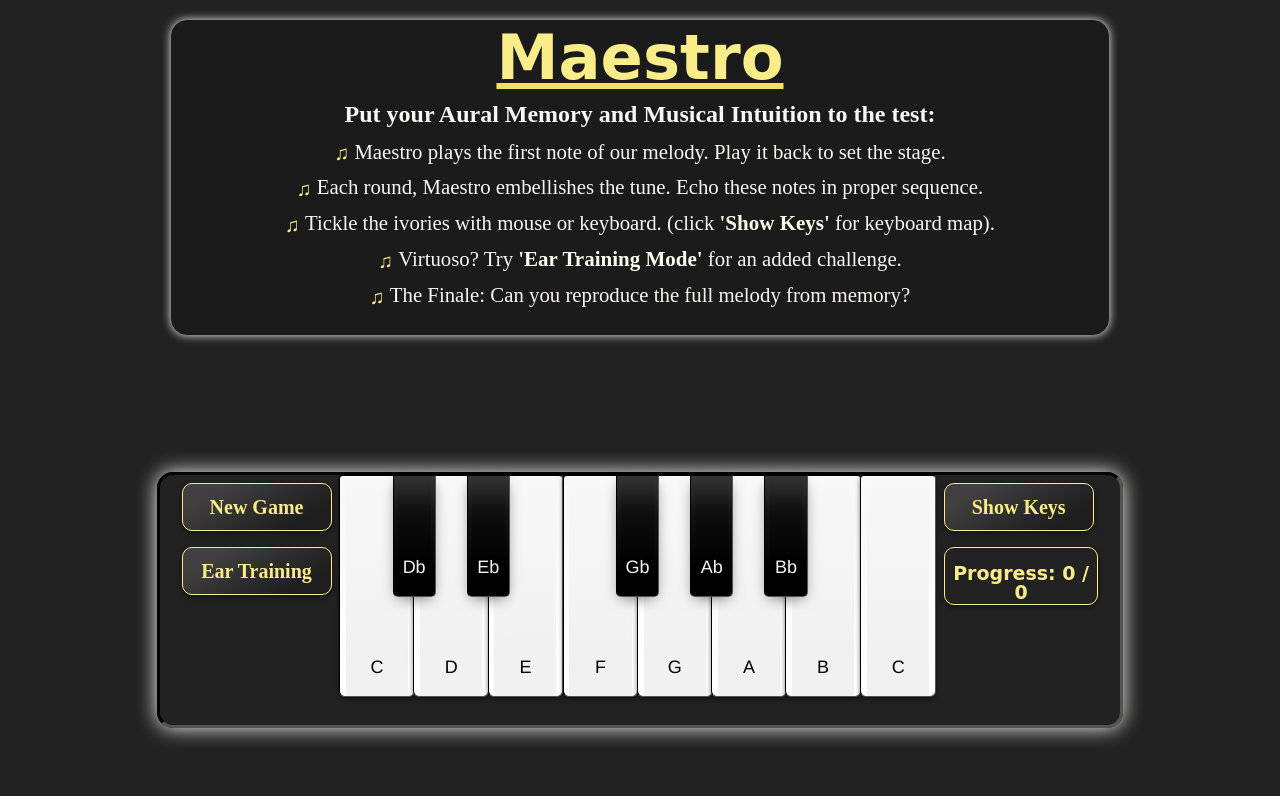
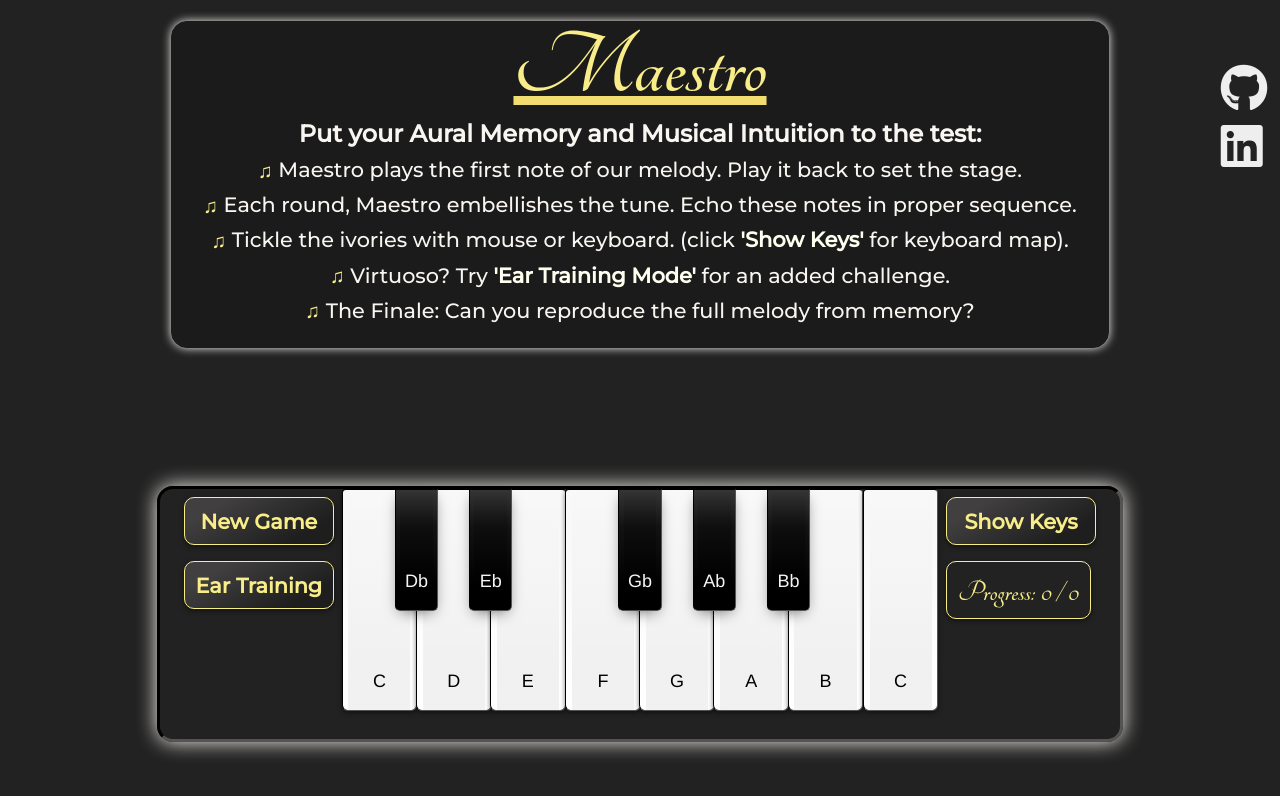
Before and after one commit to LetsGitFunky/Maestro.js, a website built with webpack: page index.html in a window 1280 px wide. Built offline with nearby package versions, Linux system fonts and the light colour scheme; files whose address does not match are found by name.

Commit message:
google fonts, font-awesome links

```diff
--- a/index.html
+++ b/index.html
@@ -6,12 +6,22 @@
     <meta name="viewport" content="width=device-width, initial-scale=1.0" />
     <meta http-equiv="X-UA-Compatible" content="ie=edge" />
     <link rel="stylesheet" href="./dist/main.css" />
-    <link href="https://fonts.googleapis.com/css2?family=Pacifico&display=swap" rel="stylesheet">
+
+    <link rel="preconnect" href="https://fonts.googleapis.com">
+<link rel="preconnect" href="https://fonts.gstatic.com" crossorigin>
+<link href="https://fonts.googleapis.com/css2?family=Montserrat:wght@500&family=Tangerine:wght@700&display=swap" rel="stylesheet">
+
+    <script src="https://kit.fontawesome.com/2687a23fd5.js" crossorigin="anonymous"></script>
     <script src="./dist/main.js"></script>
     <title>Maestro</title>
   </head>
 
   <body>
+    <div class="social-links">
+      <a class="github-links" href="https://github.com/LetsGitFunky" target="_blank"><i class="fa-brands fa-github"></i></a>
+        <a class="linkedin-links" href="https://www.linkedin.com/in/nickjhein/" target="_blank"><i class="fa-brands fa-linkedin"></i></a>
+    </div>
+
     <div class="top-section">
       <section id="instructions">
         <h2>Maestro</h2>
@@ -27,7 +37,6 @@
       </section>
 
       <div id="message" class="message"></div>
-
 
       <div class="keyboard-container">
         <div class="keyboard">
@@ -85,8 +94,5 @@
       </div>
     </div>
   </div>
-
-
 </body>
-
 </html>
--- a/src/styles/main.scss
+++ b/src/styles/main.scss
@@ -1,5 +1,32 @@
 @import "piano.scss";
 @import "_reset.scss";
+
+.social-links {
+    position: fixed;
+    right: 1%;
+    top: 8%;
+    display: flex;
+    flex-direction: column;
+    gap: 10px;
+}
+
+.fa-brands {
+    color: #eee;
+    font-size: 3em;
+    transition: color 0.5s ease-in-out;
+}
+
+.fa-github {
+    top: 8%;
+}
+
+.fa-linkedin {
+    top: 14%;
+}
+
+.fa-brands:hover {
+    color: rgb(248, 237, 137);  /* change color on hover */
+}
 
 body {
     display: grid;
@@ -31,7 +58,7 @@ body {
     height: 60%;
     margin: 20px auto;
     // font-family: Arial, Helvetica, sans-serif;
-    font-family: Montserrat;
+    font-family: 'Montserrat', sans-serif;
     font-size: 1.3em;
     line-height: 1.6em;
     box-shadow: 0 0 10px #f9f6f2;
@@ -40,13 +67,14 @@ body {
 
 h2 {
     text-align: center;
-    font-family: cursive;
+    font-family: 'Tangerine', cursive;
     text-decoration: underline;
     -webkit-text-stroke: 0.001px #f1dd70;
-    font-size: 3em;
+    font-size: 4.5em;
     color: rgb(248, 237, 137);
     margin-bottom: 21px;
     font-weight: bold;
+    padding: 1%;
 }
 
 #instructions p {
@@ -81,8 +109,9 @@ h2 {
     top: 46%;
     left: 50%;
     transform: translate(-50%, -50%);
-    font-size: 2.2vw;
-    // font-family: cursive;
+    font-size: 3vw;
+    font-family: 'Tangerine', cursive;
+    font-weight: bold;
     text-align: center;
     background-color: white;
     border: 6px ridge gold;
@@ -108,8 +137,10 @@ h2 {
     border-radius: 10px;
     text-align: center;
     font-weight: bold;
-    font-size: 20px;
-    font-family: Montserrat;
+    font-size: 1.3em;
+    font-family: 'Montserrat', sans-serif;
+    // font-family: 'Tangerine', cursive;
+    // font-size: 1.8em;
     box-shadow: 0 2px 5px rgba(0, 0, 0, 0.5);
     width: 15vw;
     max-width: 150px;
@@ -149,15 +180,15 @@ h2 {
     border: 1px ridge rgb(248, 237, 137);
     color: rgb(248, 237, 137);
     -webkit-text-stroke: 0.001px #f1dd70;
-    padding: 2vh 0.5vw;
+    padding: 2vh 0.4vw;
     margin: 1vh;
     border-radius: 10px;
     text-align: center;
     font-weight: bold;
-    font-size: 19px;
-    font-family: cursive;
+    font-size: 1.9em;
+    font-family: 'Tangerine', cursive;
     box-shadow: 0 2px 5px rgba(0, 0, 0, 0.5);
-    width: 140px;
+    width: 80%;
     height: 24px;
     cursor: default;
 }
@@ -171,6 +202,7 @@ h2 {
     animation: glow 2.5s ease-in-out infinite alternate;
 }
 
+// styling of computer keyboard based on https://codepen.io/gschier/pen/VKgyaY
 .keyboard-container {
     display: flex;
     justify-content: center;
```
Also changed, not shown: dist/main.css, 1 other file.
